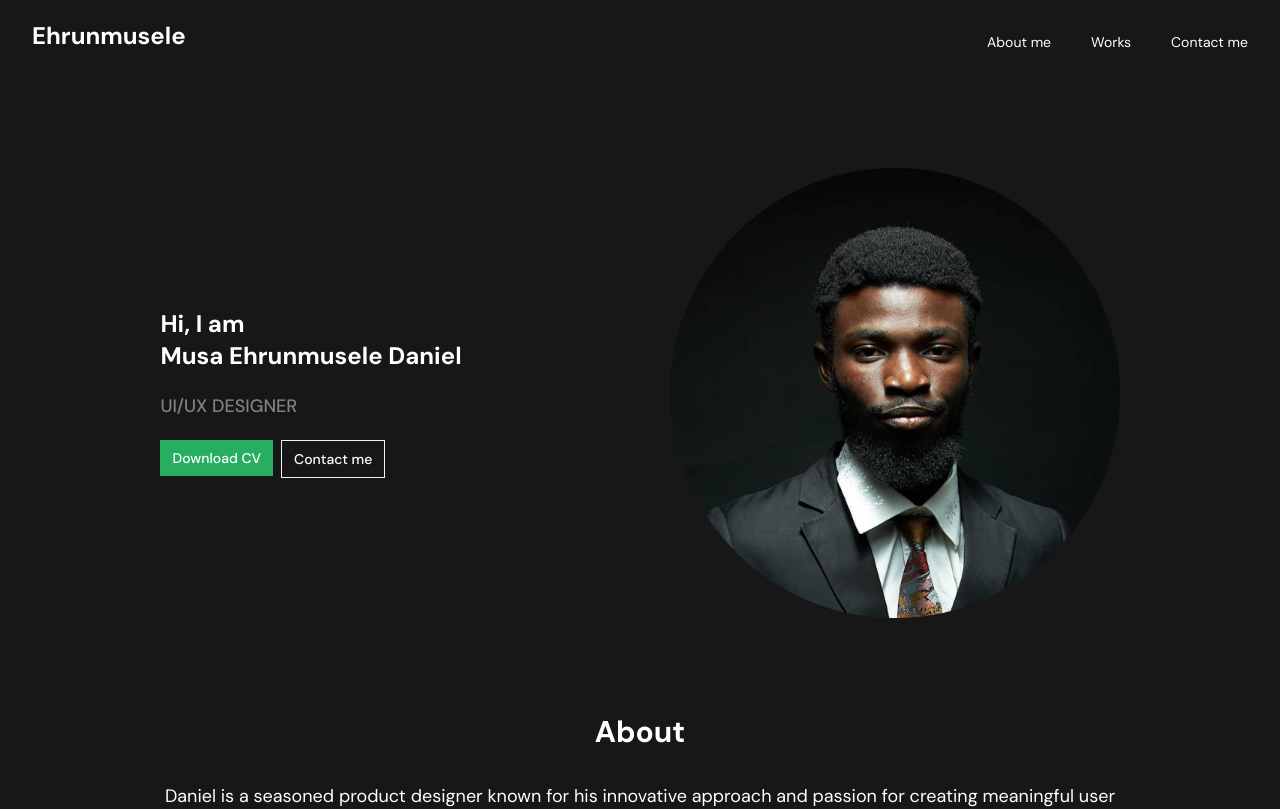
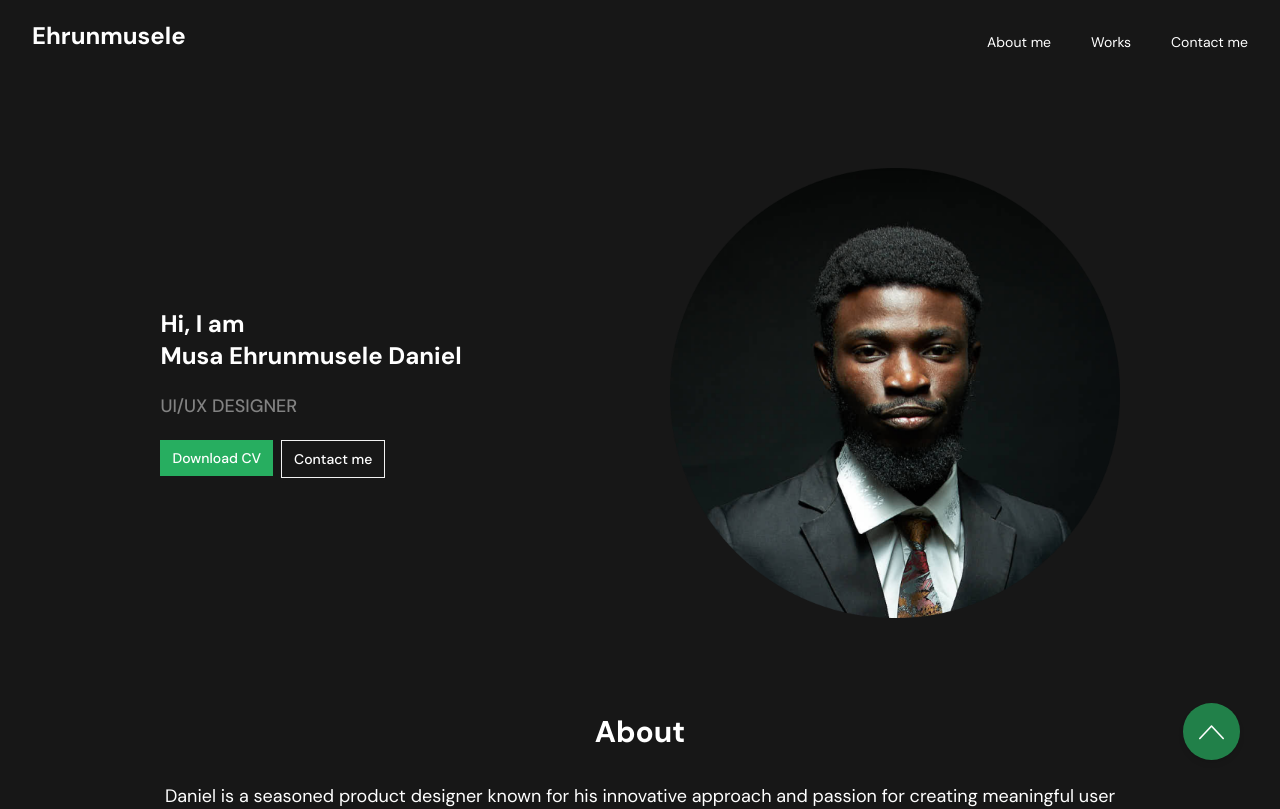
Before and after one commit to VirtuousTechies/musa-daniel, a React (Vite) app in the folder musa-daniel/: page / in a window 1280 px wide. Shown: the top 809 px of the page. Built offline with nearby package versions, Linux system fonts and the light colour scheme.

Commit message:
Added a scroll to about and contact pages when it loads, and a bottoma bar component for scrolling to the top

```diff
--- a/musa-daniel/src/App.css
+++ b/musa-daniel/src/App.css
@@ -5,6 +5,8 @@
   margin: 0;
   font-family: 'DM Sans', sans-serif;
   user-select: none;
+  scroll-behavior: smooth;
+  transition: .5s;
 }
 
 input, ul>li  {
--- a/musa-daniel/src/Components/About.jsx
+++ b/musa-daniel/src/Components/About.jsx
@@ -3,7 +3,7 @@ import { aboutParagraphs } from '../Data/demo'
 
 export default function About() {
   return (
-    <section className='flex flex-col space-y-8 justify-center items-center'>
+    <section className='flex flex-col space-y-8 justify-center items-center' id='about'>
         <h2 className='font-bold text-3xl'>About</h2>
         <div className='flex flex-col space-y-3 items-center md:items-start'>
             {aboutParagraphs.map((info) => <p key={info}
--- /dev/null
+++ b/musa-daniel/src/Components/BottomBar.jsx
@@ -0,0 +1,12 @@
+import React from 'react'
+import { up } from '../Data'
+
+export default function BottomBar() {
+  return (
+    <div className='self-end rounded-full sticky bottom-10 left-0 right-10 bg-[#27AE60] w-max p-4
+    shadow-md bg-opacity-70 cursor-pointer'
+    onClick={() => window.scrollTo({top:0,left:0, behavior: "smooth"})}>
+        <img src={up} alt="up-icon" className='mx-auto w-[25px]' />
+    </div>
+  )
+}
--- a/musa-daniel/src/Components/FeaturedWork.jsx
+++ b/musa-daniel/src/Components/FeaturedWork.jsx
@@ -9,8 +9,11 @@ export default function FeaturedWork() {
     <section className='flex flex-col space-y-14 justify-center items-center cursor-pointer'>
         <h2 className='font-bold text-3xl hover:text-[#27AE60]'
         onClick={() => navigate('/works')}>Featured works</h2>
-        <img src={featuredWorks} alt="featured-works" className='self-center w-[88%]'
-        onClick={() => navigate('/works')} />
+        <figure className='relative w-max'>
+          <img src={featuredWorks} alt="featured-works" className='self-center w-[88%]'
+          onClick={() => navigate('/works')} />
+          <div className='absolute top-0 left-0 w-[88%] h-full bg-[#171717] opacity-50'></div>
+        </figure>
     </section>
   )
 }
--- a/musa-daniel/src/Components/index.jsx
+++ b/musa-daniel/src/Components/index.jsx
@@ -15,3 +15,5 @@ export {default as Heading} from './Heading'
 export {default as TargetAudience} from './TargetAudience'
 export {default as Empathy} from './Empathy'
 export {default as FoodHeader} from './FoodHeader'
+export {default as Footer} from './Footer'
+export {default as BottomBar} from './BottomBar'
--- a/musa-daniel/src/Data/index.jsx
+++ b/musa-daniel/src/Data/index.jsx
@@ -13,6 +13,7 @@ export {default as airMaxCover} from './images/main/air-max-cover.png'
 export {default as adBlockerCover} from './images/main/ad-blocker-cover.png'
 export {default as foodAppCover} from './images/main/food-app-cover.png'
 export {default as right} from './images/main/right-icon.png'
+export {default as up} from './images/main/up.png'
 
 export {default as understand} from './images/main/understand.png'
 export {default as define} from './images/main/define.png'
--- a/musa-daniel/src/Pages/AboutPage.jsx
+++ b/musa-daniel/src/Pages/AboutPage.jsx
@@ -1,8 +1,13 @@
 import React from 'react'
 import { About, Hero, NavBar } from '../Components'
 import Footer from '../Components/Footer'
+import { useNavigate } from 'react-router-dom'
 
 export default function AboutPage() {
+  const navigate = useNavigate()
+  React.useEffect(() => {
+    window.scrollTo({top:700,left:0, behavior: "smooth"})
+  })
   return (
     <section className='flex flex-col space-y-24 pb-10'>
       <NavBar />
--- a/musa-daniel/src/Pages/HomePage.jsx
+++ b/musa-daniel/src/Pages/HomePage.jsx
@@ -1,10 +1,9 @@
 import React from 'react'
-import { About, FeaturedWork, GetInTouch, Hero, Info, MySkills, NavBar, WhatIDo } from '../Components'
-import Footer from '../Components/Footer'
+import { About, BottomBar, FeaturedWork, Footer, GetInTouch, Hero, Info, MySkills, NavBar, WhatIDo } from '../Components'
 
 export default function HomePage() {
   return (
-    <section className='flex flex-col space-y-24 pb-10'>
+    <section className='flex flex-col space-y-24 pb-10 relative'>
       <NavBar />
       <Hero />
       <About/>
@@ -14,6 +13,7 @@ export default function HomePage() {
       <MySkills />
       <GetInTouch />
       <Footer />
+      <BottomBar />
     </section>
   )
 }
```
Also changed, not shown: musa-daniel/src/Data/images/main/up.png (added).
